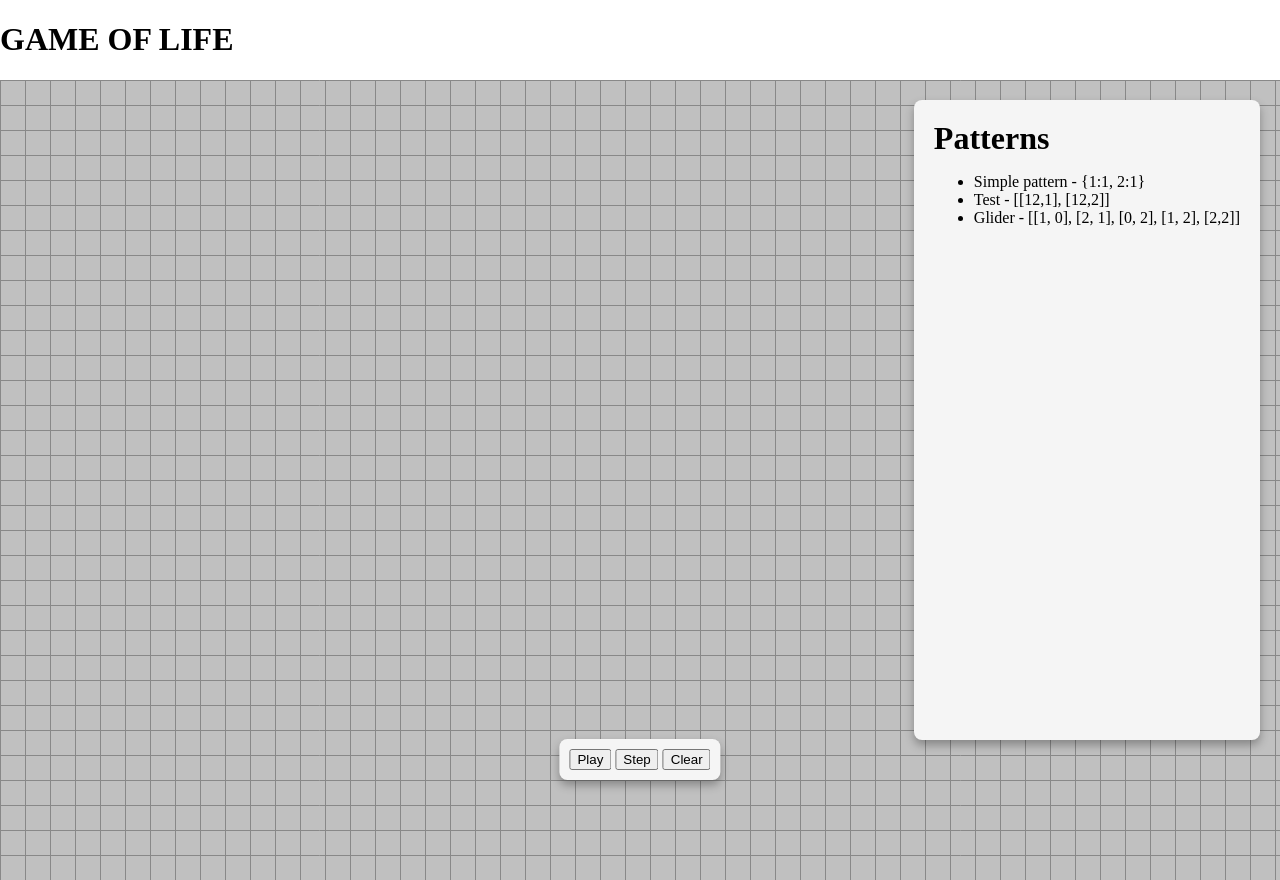
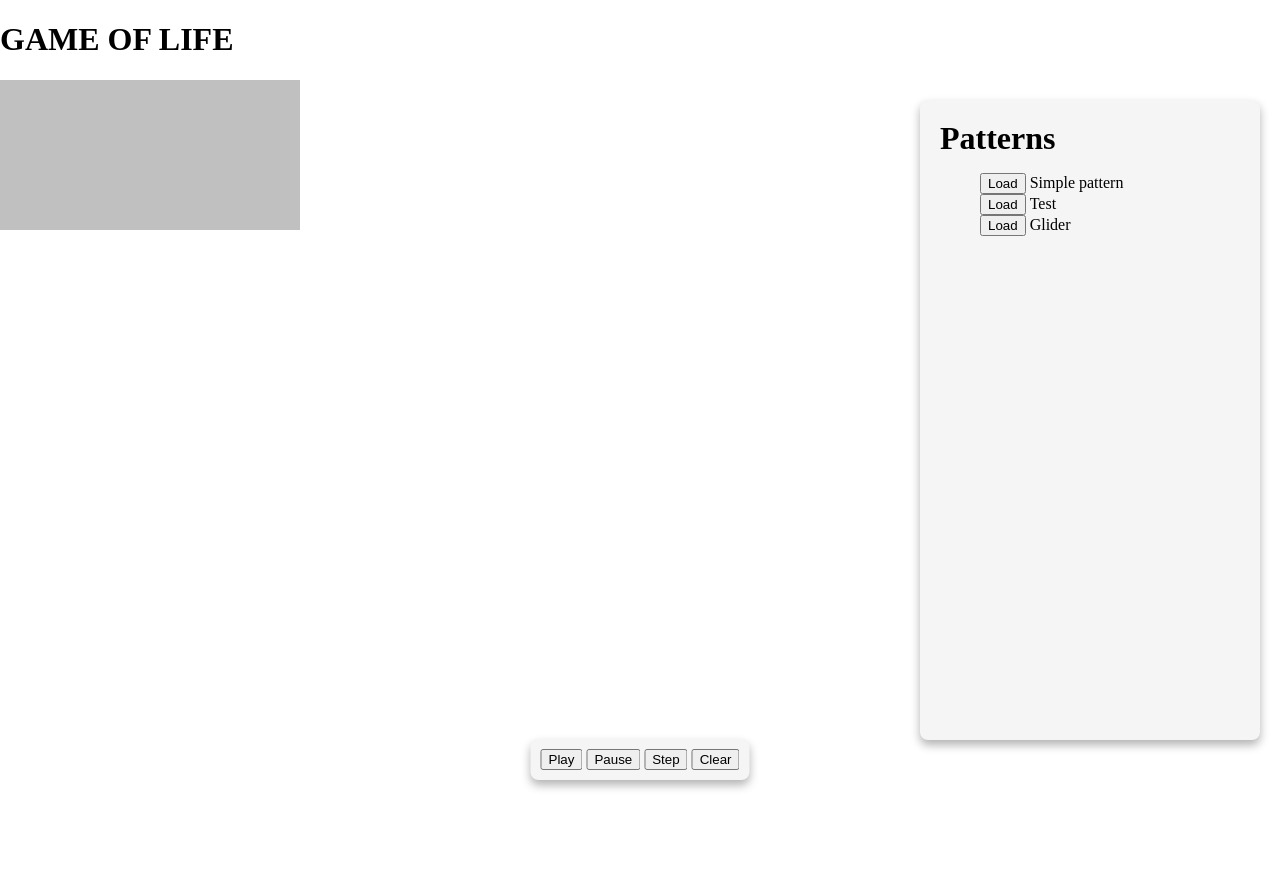
Before and after one commit to BenningtonCS/bennington-game-of-life, a Django app: page / in a window 1280 px wide. After the commit the page ends 789 px from the top, so only its background shows below. Run offline with Django 3.2, Linux system fonts and the light colour scheme; data comes from the database, SQL or seed files in the repository; both versions use the stored data as it was after the commit; a map, chart or similar area stays blank.

Commit message:
Class work yay / load pattern

```diff
--- a/simulation/static/simulation/js/base.js
+++ b/simulation/static/simulation/js/base.js
@@ -200,5 +200,14 @@ play_btn.addEventListener("click", playGame);
 pause_btn.addEventListener("click", pauseGame);
 step_btn.addEventListener("click", function() { draw(true) });
 clear_btn.addEventListener("click", clearGame);
+const load_buttons = document.getElementsByClassName("load-button")
+console.log(load_buttons);
+for (let button of load_buttons) {
+    button.addEventListener("click", (e) => {
+        state = convertPointsArrayToDict(JSON.parse(button.id));
+        console.log(state);
+        reset();
+    });
+};
 
 draw();
--- a/simulation/static/simulation/js/state.js
+++ b/simulation/static/simulation/js/state.js
@@ -102,7 +102,8 @@ function convertPointsArrayToDict(arr) {
     const out = {};
 
     arr.forEach((point) => {
-        const [x, y] = point;
+        const [xstr, ystr] = point;
+        const [x, y] = Number(xstr), Number(ystr);
         if (!(x in out)) {
             out[x] = new Set();
         };
--- a/templates/simulation/index.html
+++ b/templates/simulation/index.html
@@ -14,7 +14,10 @@
 		<h1 style="margin: 0px 0px;">Patterns</h1>
 		<ul>
 		{% for pattern in object_list %}
-		    <li>{{ pattern.name }} - {{ pattern.pattern }}</li>
+		<div>
+			<button class="load-button" type="button" id="{{ pattern.pattern }}" style="display:inline;">Load</button>
+		    <li style="display:inline;">{{ pattern.name }}</li>
+		</div>
 		{% endfor %}
 		</ul>
 	</div>
```
Also changed, not shown: db.sqlite3.
